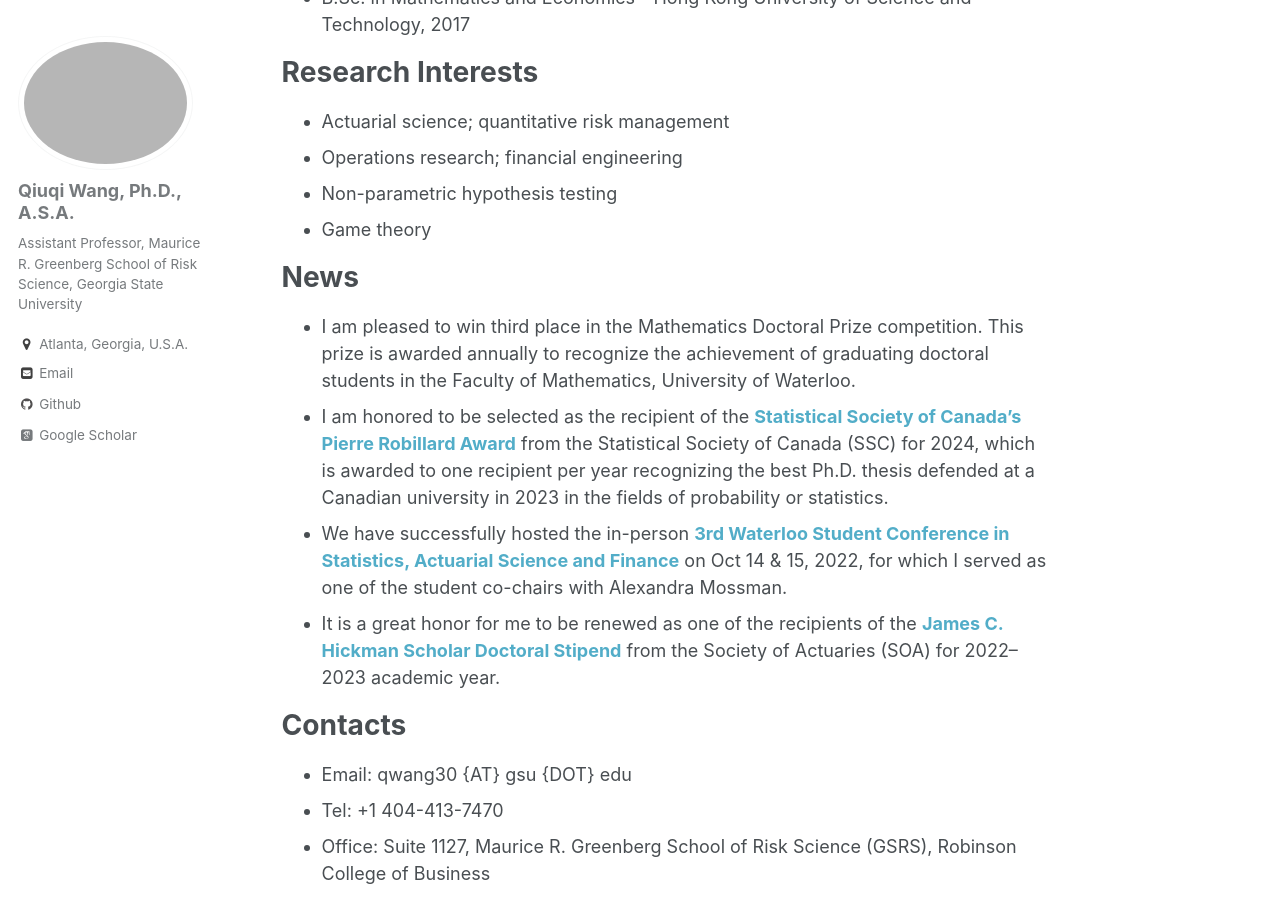
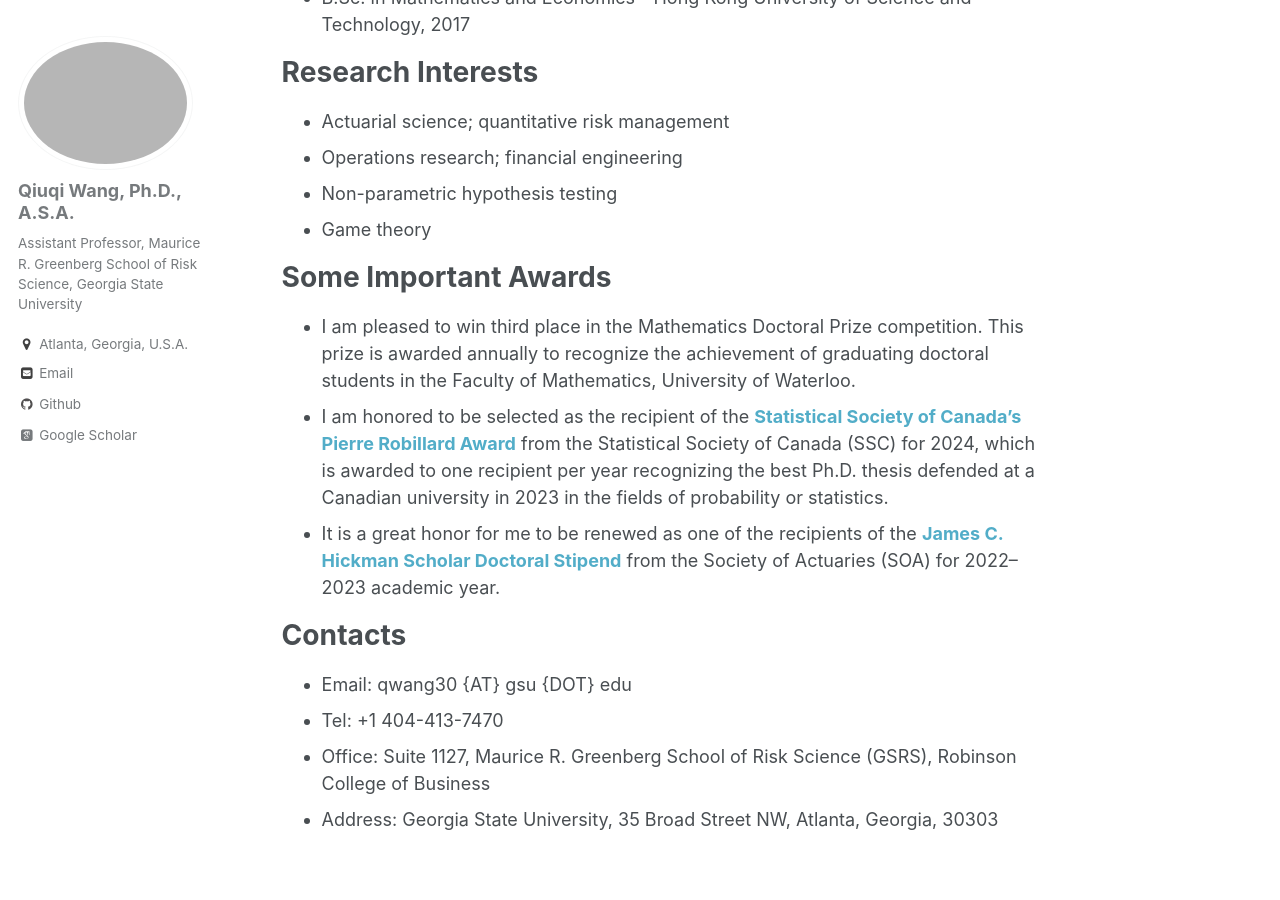
Before and after one commit to qwangan/qwangan.github.io, a Jekyll site: the page built from _pages/about.md, in a window 1280 px wide and 900 px high, scrolled down 756 px. Built offline with Jekyll 4.4.1, drawn with Linux system fonts in a browser that asks for light colours; some web fonts are replaced.

Commit message:
Update about.md

```diff
--- a/_pages/about.md
+++ b/_pages/about.md
@@ -26,10 +26,9 @@ redirect_from:
 * Non-parametric hypothesis testing
 * Game theory
 
-# News
+# Some Important Awards
 * I am pleased to win third place in the Mathematics Doctoral Prize competition. This prize is awarded annually to recognize the achievement of graduating doctoral students in the Faculty of Mathematics, University of Waterloo.
 * I am honored to be selected as the recipient of the **[Statistical Society of Canada's Pierre Robillard Award](https://ssc.ca/en/awards/2024/qiuqi-wang-2024-pierre-robillard-award-winner)** from the Statistical Society of Canada (SSC) for 2024, which is awarded to one recipient per year recognizing the best Ph.D. thesis defended at a Canadian university in 2023 in the fields of probability or statistics.
-* We have successfully hosted the in-person **[3rd Waterloo Student Conference in Statistics, Actuarial Science and Finance](https://uwaterloo.ca/statistics-actuarial-science-finance-student-conference/)** on Oct 14 & 15, 2022, for which I served as one of the student co-chairs with Alexandra Mossman.
 * It is a great honor for me to be renewed as one of the recipients of the **[James C. Hickman Scholar Doctoral Stipend](https://www.soa.org/resources/announcements/press-releases/2022/2022-hickman-scholar/)** from the Society of Actuaries (SOA) for 2022--2023 academic year.
 
 # Contacts
```
